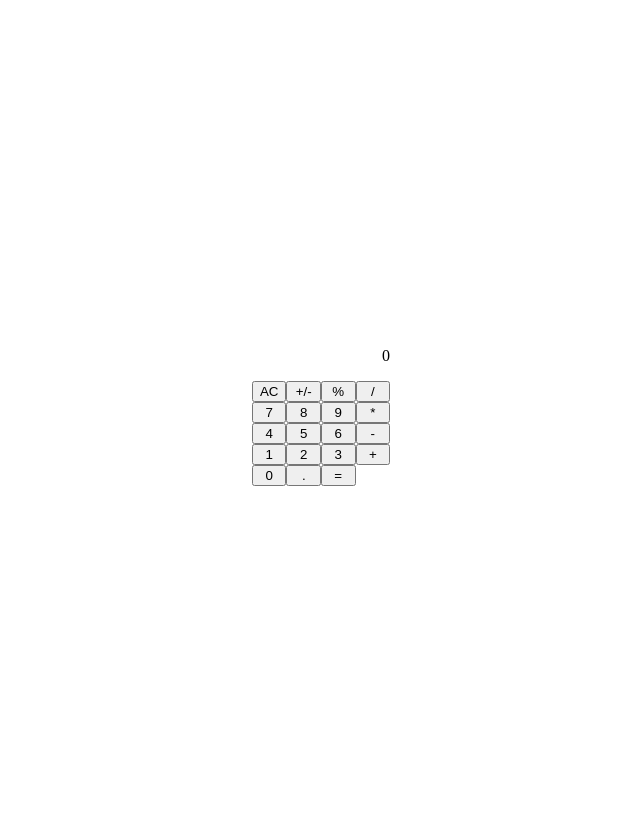
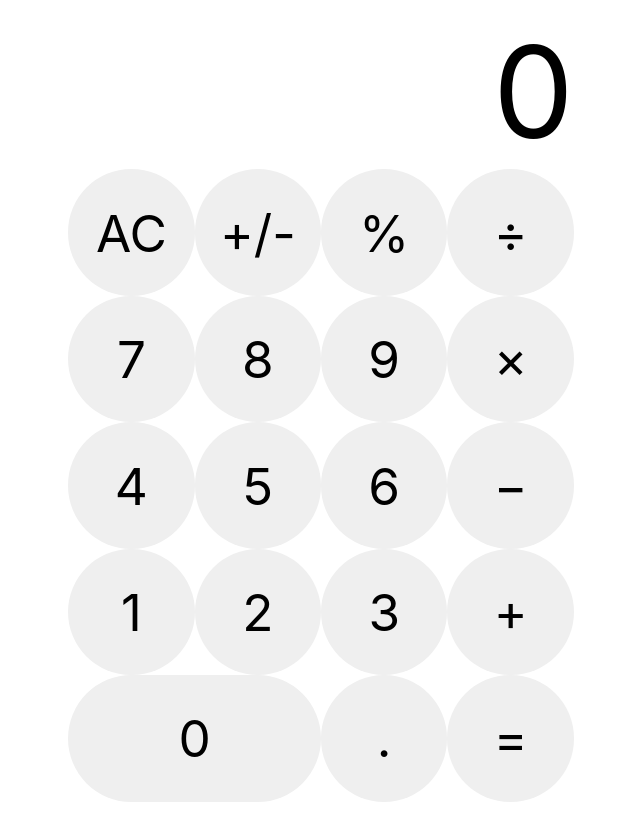
Before and after one commit to Maitlend/calculator, a plain HTML site: page index.html in a window 1280 px wide. Shown: the whole page, without its empty margins (319-959 px from the left). Drawn offline with Linux system fonts and the light colour scheme.

Commit message:
Mimic ios-like interface

```diff
--- a/index.html
+++ b/index.html
@@ -11,21 +11,21 @@
     <main>
       <div id="calc-container">
         <div id="display">
-          <p id="result">0</p>
+          <p>0</p>
         </div>
         <div id="buttons">
           <button id="ac-btn" class="button">AC</button>
           <button id="plus-minus-btn" class="button" class="button">+/-</button>
           <button id="percent-btn" class="button">%</button>
-          <button id="divide-btn" class="button">/</button>
+          <button id="divide-btn" class="button">÷</button>
           <button id="seven-btn" class="button">7</button>
           <button id="eight-btn" class="button">8</button>
           <button id="nine-btn" class="button">9</button>
-          <button id="multiply-btn" class="button">*</button>
+          <button id="multiply-btn" class="button">×</button>
           <button id="four-btn" class="button">4</button>
           <button id="five-btn" class="button">5</button>
           <button id="six-btn" class="button">6</button>
-          <button id="minus-btn" class="button">-</button>
+          <button id="minus-btn" class="button">−</button>
           <button id="one-btn" class="button">1</button>
           <button id="two-btn" class="button">2</button>
           <button id="three-btn" class="button">3</button>
--- a/style.css
+++ b/style.css
@@ -1,6 +1,6 @@
 *{
   box-sizing: border-box;
-
+  font-family: -BlinkMacSystemFont, BlinkMacSystemFont, sans-serif;
 }
 
 main {
@@ -16,19 +16,37 @@ body {
 
 #calc-container {
   display: inline-flex;
+  flex: auto;
   flex-direction: column;
-  align-items: center;
   justify-content: center;
-  height: inherit;
-  /* text-align: center; */
+  max-width: 40%;
+  min-width: 125px;
 }
 
 #display {
   align-self: flex-end;
 }
 
+#display p{
+  font-size: 10vw;
+  margin: 0;
+}
+
 #buttons {
   display: grid;
   grid-template-columns: repeat(4, 1fr);
-  /* width: 50%; */
 }
+
+.button {
+  padding: 0;
+  font-size: 4vw;
+  border: none;
+  border-radius: 50%;
+  aspect-ratio: 1/1;
+}
+
+#zero-btn{
+  grid-column: span 2;
+  aspect-ratio: 2/1;
+  border-radius: 75px;
+}
```
